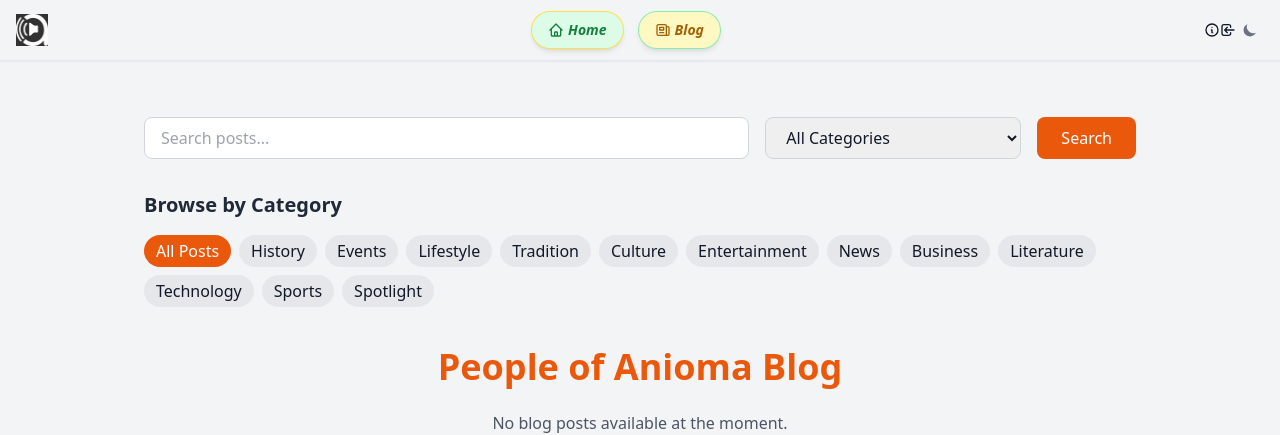
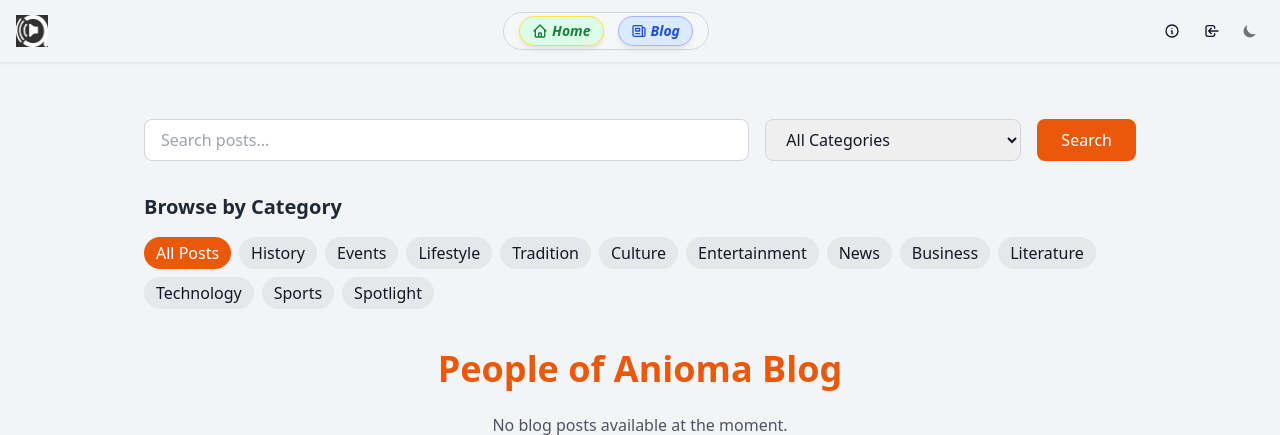
Before and after one commit to bigdatalchemist/peopleofanioma, a Django app: page /blog/ in a window 1280 px wide. Shown: the top 435 px of the page. Run offline with Django 5.2, Linux system fonts and the light colour scheme; data that the repository does not hold is empty; style sheets or scripts are compiled from the project's sources; some libraries are stand-ins or nearby versions.

Commit message:
Improved base templates

```diff
--- a/backend/templates/base.html
+++ b/backend/templates/base.html
@@ -30,12 +30,12 @@
            class="h-8 w-8 opacity-80 hover:opacity-100 hover:blur-none transition duration-300">
     </div>
 
-    <!-- Centered Home & Blog Buttons -->
+    <!-- Home & Blog Container (with border) -->
     <div class="flex justify-center flex-1 mx-2">
-  <div class="flex items-center gap-2 sm:gap-4">
+      <div class="flex items-center gap-2 sm:gap-4 border border-gray-300 dark:border-gray-600 rounded-full px-4 py-1 bg-white/30 dark:bg-gray-700/30 backdrop-blur-sm">
         <!-- Home Button -->
         <a href="{% url 'dashboard:dashboard' %}"
-       class="flex items-center justify-center gap-1 italic bg-green-100 text-green-700 px-3 py-1 sm:px-4 sm:py-2 rounded-full font-semibold shadow-md hover:bg-green-600 hover:text-white hover:shadow-xl transition duration-300 ease-in-out ring-1 ring-yellow-300 hover:ring-yellow-500 focus:outline-none text-sm whitespace-nowrap">
+           class="flex items-center justify-center gap-1 italic bg-green-100 text-green-700 px-3 py-1 rounded-full font-semibold shadow-md hover:bg-green-600 hover:text-white hover:shadow-xl transition duration-300 ease-in-out ring-1 ring-yellow-300 hover:ring-yellow-500 focus:outline-none text-sm whitespace-nowrap">
           <svg class="w-4 h-4" fill="none" stroke="currentColor" viewBox="0 0 24 24">
             <path stroke-linecap="round" stroke-linejoin="round" stroke-width="2" d="M3 12l2-2m0 0l7-7 7 7M5 10v10a1 1 0 001 1h3m10-11l2 2m-2-2v10a1 1 0 01-1 1h-3m-6 0a1 1 0 001-1v-4a1 1 0 011-1h2a1 1 0 011 1v4a1 1 0 001 1m-6 0h6"/>
           </svg>
@@ -44,7 +44,7 @@
 
         <!-- Blog Button -->
         <a href="{% url 'blog:blog_list' %}"
-       class="flex items-center justify-center gap-1 italic bg-yellow-100 text-yellow-700 px-3 py-1 sm:px-4 sm:py-2 rounded-full font-semibold shadow-md hover:bg-yellow-600 hover:text-white hover:shadow-xl transition duration-300 ease-in-out ring-1 ring-green-300 hover:ring-green-500 focus:outline-none text-sm whitespace-nowrap">
+           class="flex items-center justify-center gap-1 italic bg-blue-100 text-blue-700 px-3 py-1 rounded-full font-semibold shadow-md hover:bg-blue-600 hover:text-white hover:shadow-xl transition duration-300 ease-in-out ring-1 ring-indigo-300 hover:ring-indigo-500 focus:outline-none text-sm whitespace-nowrap">
           <svg class="w-4 h-4" fill="none" stroke="currentColor" viewBox="0 0 24 24">
             <path stroke-linecap="round" stroke-linejoin="round" stroke-width="2" d="M19 20H5a2 2 0 01-2-2V6a2 2 0 012-2h10a2 2 0 012 2v1m2 13a2 2 0 01-2-2V7m2 13a2 2 0 002-2V9a2 2 0 00-2-2h-2m-4-3H9M7 16h6M7 8h6v4H7V8z"/>
           </svg>
@@ -53,8 +53,9 @@
       </div>
     </div>
 
-  <!-- About -->
-
+    <!-- Navigation Links with Proper Spacing -->
+    <div class="flex items-center gap-3 sm:gap-4">
+      <!-- About Button -->
       <a href="{% url 'about' %}" class="nav-link-mobile">
         <svg class="w-4 h-4" fill="none" stroke="currentColor" viewBox="0 0 24 24">
           <path stroke-linecap="round" stroke-linejoin="round" stroke-width="2" d="M13 16h-1v-4h-1m1-4h.01M21 12a9 9 0 11-18 0 9 9 0 0118 0z"/>
@@ -62,8 +63,8 @@
         <span class="hidden xs:inline">About</span>
       </a>
 
-      <!-- Login -->
-  <a href="{% url 'users:login' %}" class="nav-link-mobile">
+      <!-- Login Button -->
+      <a href="{% url 'users:login' %}" class="nav-link-mobile ml-2">  <!-- Added ml-2 for spacing -->
         <svg class="w-4 h-4" fill="none" stroke="currentColor" viewBox="0 0 24 24">
           <path stroke-linecap="round" stroke-linejoin="round" stroke-width="2" d="M11 16l-4-4m0 0l4-4m-4 4h14m-5 4v1a3 3 0 01-3 3H6a3 3 0 01-3-3V7a3 3 0 013-3h7a3 3 0 013 3v1"/>
         </svg>
```
Lines whose indentation alone changed are shown as unchanged.
